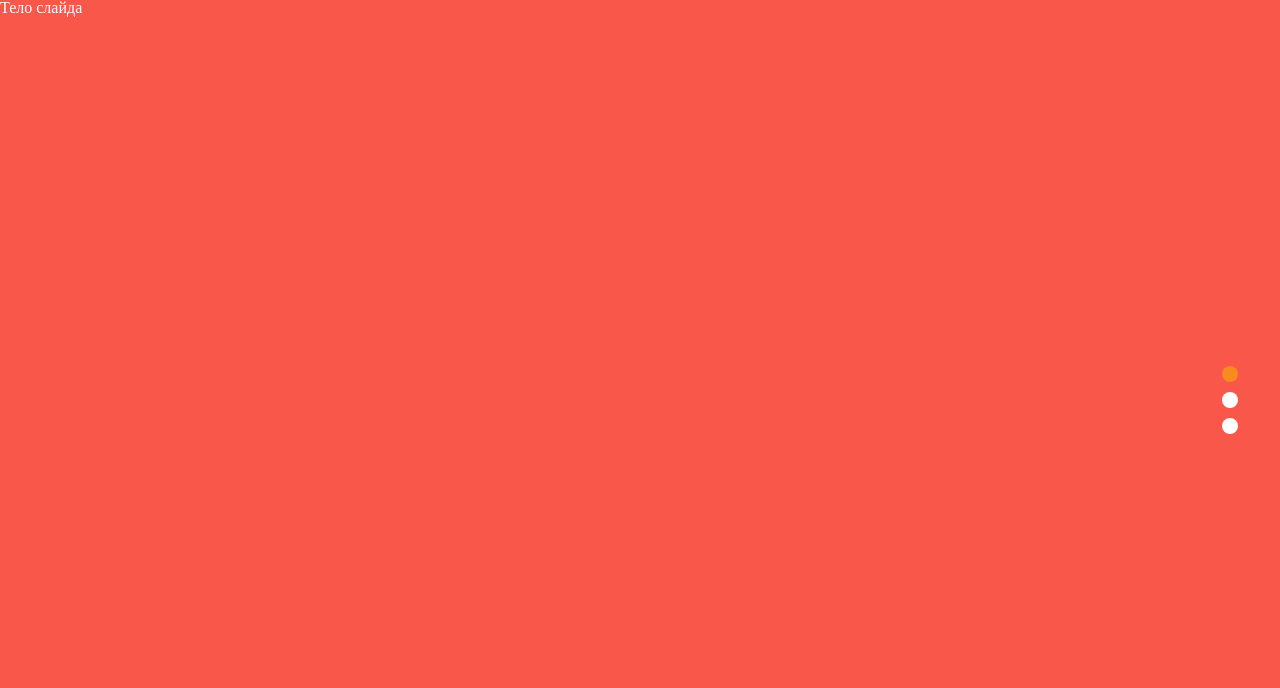
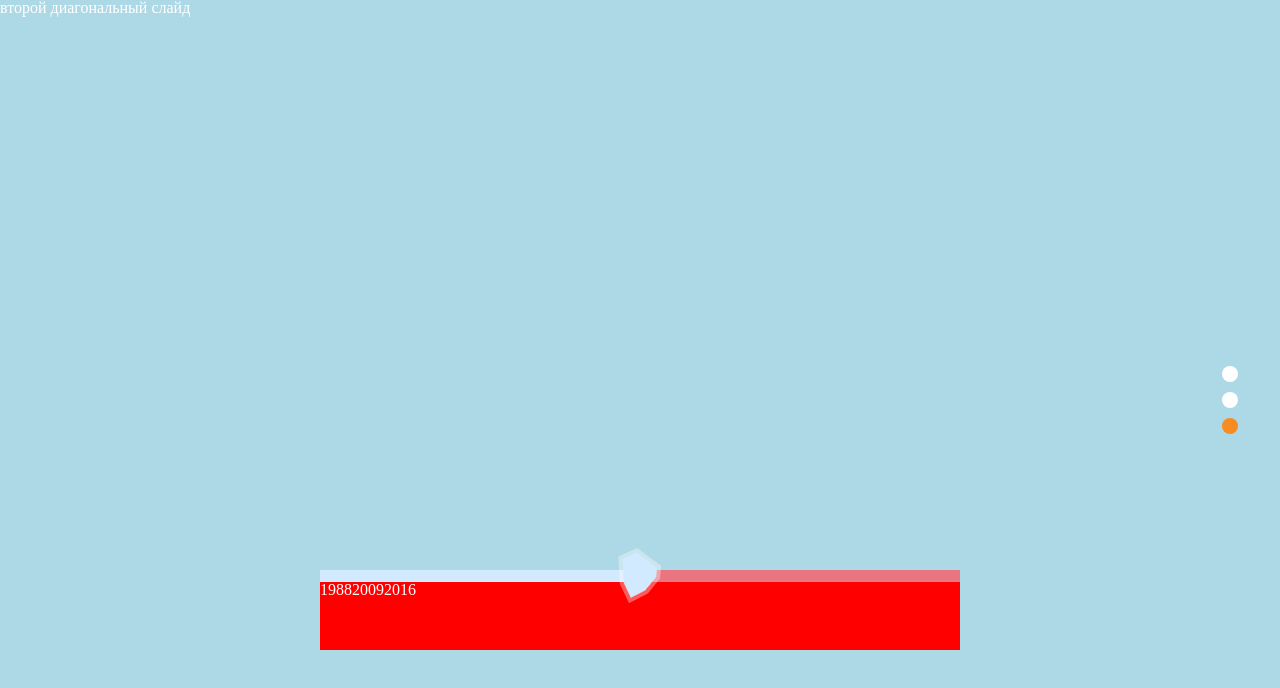
Before and after one commit to HungryOwl/therapy, a React app: page / in a window 1280 px wide. Shown: the top 688 px of the page. Built offline with nearby package versions, Linux system fonts and the light colour scheme.

Commit message:
Прототип незавершенного дрэгбара (ползунка)

```diff
--- a/package.json
+++ b/package.json
@@ -20,6 +20,7 @@
     "babel-loader": "^8.0.6",
     "classnames": "^2.2.6",
     "css-loader": "^3.4.2",
+    "file-loader": "^5.1.0",
     "html-webpack-plugin": "^3.2.0",
     "mini-css-extract-plugin": "^0.9.0",
     "style-loader": "^1.1.3",
--- a/src/components/App.js
+++ b/src/components/App.js
@@ -4,7 +4,7 @@ import Slider from './Slider/Slider'
 class App extends Component {
     render() {
         return (
-            <Slider className='slider'/>
+            <Slider/>
         );
     }
 }
--- a/src/components/BarSlider/BarSlider.js
+++ b/src/components/BarSlider/BarSlider.js
@@ -0,0 +1,74 @@
+import React, { Component } from 'react';
+import Slide from '../Slide/Slide'
+import DragBar from '../DragBar/DragBar'
+
+class BarSlider extends Component {
+    constructor() {
+        super();
+
+        this.state = { currentPage: 1 };
+
+        this.minPage = 0;
+        this.maxPage = 2;
+
+        this.sliderContent = {
+            0: 'первый диагональный слайд',
+            1: 'второй диагональный слайд',
+            2: 'третий'
+        };
+
+        this.sliderClasses = ['1988', '2009', '2016'];
+    }
+
+    get currentPage() {
+        let { currentPage } = this.state;
+        return currentPage;
+    }
+
+    set currentPage(value) {
+        this.setState({ currentPage: value });
+    }
+
+    increaseCounter = () => {
+        this.currentPage = (this.currentPage >= this.maxPage) ? this.maxPage : this.currentPage + 1;
+    };
+
+    decreaseCounter = () => {
+        this.currentPage = (this.currentPage <= this.minPage) ? this.minPage : this.currentPage - 1;
+    };
+
+    onTouchEnd = (evt) => {
+
+    };
+
+    renderSlides(slideArr) {
+        return (
+            slideArr.map((slideType, i) => (
+                <Slide key={i} slideType={slideType}>{this.sliderContent[i]}</Slide>
+            ))
+        );
+    }
+
+    render() {
+        let currentPos = this.state.currentPage * -100;
+
+        const sliderStyle = {
+            transform: `translateX(${currentPos}%)`,
+        };
+
+        return (
+            <div className='slider'>
+                <div className='slider__content slider__content--horizontal'  style={sliderStyle}>
+                    {this.renderSlides(this.sliderClasses, this.sliderContent)}
+                </div>
+                <DragBar
+                    checkpoints={this.sliderClasses}
+                    maxPage={this.sliderClasses.length - 1}
+                    currentPage={this.state.currentPage}
+                />
+            </div>
+        );
+    }
+}
+
+export default BarSlider;
--- a/src/components/DragBar/DragBar.js
+++ b/src/components/DragBar/DragBar.js
@@ -1,8 +1,15 @@
 import React, { Component } from 'react';
 
-class Bar extends Component {
+class DragBar extends Component {
     constructor(props) {
         super(props);
+
+        let { maxPage, currentPage } = this.props;
+
+        this.PIN_MAX_COORDS = 640; // максимальные координаты ползунка
+        this. PIN_MIN_COORDS = 0; // минимальные координаты ползунка
+
+        this.state = { pinCoord: this.PIN_MAX_COORDS / maxPage * currentPage };
     }
 
     renderBarValues(valuesArr) {
@@ -13,8 +20,32 @@ class Bar extends Component {
         );
     }
 
+    onTouchStart = (evt) => {
+        let touchObj = evt.changedTouches[0];
+
+        this.startX = touchObj.clientX;
+    };
+
+    onTouchMove = (evt) => {
+        let touchObj = evt.changedTouches[0];
+        console.log('onTouchMove');
+
+        // смещение
+        let shift = {
+            x: this.startX - touchObj.clientX
+        };
+
+        let pinCoord = touchObj.target.offsetLeft - shift.x;
+
+        pinCoord = (pinCoord <= this.PIN_MIN_COORDS) ? this.PIN_MIN_COORDS + 'px' : pinCoord;
+        pinCoord = (pinCoord >= this.PIN_MAX_COORDS) ? this.PIN_MAX_COORDS + 'px' : pinCoord;
+
+        this.setState({ pinCoord });
+        this.startX = touchObj.clientX;
+    };
+
     render() {
-        let position = `50%`;
+        let position = this.state.pinCoord + 'px';
 
         let pinStyles = {
             left: position
@@ -25,12 +56,12 @@ class Bar extends Component {
         };
 
         return (
-            <div className='bar'>
-                <div className='bar__line'>
-                    <div className='bar__pin' style={pinStyles}/>
-                    <div className='bar__value' style={valueStyles}/>
+            <div className='dragBar'>
+                <div className='dragBar__line'>
+                    <div className='dragBar__pin' style={pinStyles} onTouchStart={this.onTouchStart} onTouchMove={this.onTouchMove}/>
+                    <div className='dragBar__value' style={valueStyles}/>
                 </div>
-                <div className='bar__checkpoints'>
+                <div className='dragBar__checkpoints'>
                     {this.renderBarValues(this.props.checkpoints)}
                 </div>
             </div>
@@ -38,4 +69,4 @@ class Bar extends Component {
     }
 }
 
-export default Bar;
+export default DragBar;
--- a/src/components/Slide/Slide.js
+++ b/src/components/Slide/Slide.js
@@ -6,9 +6,11 @@ class Slider extends Component {
     }
 
     render() {
+        const { children } = this.props;
+
         return (
             <section className={`slide slide--${this.props.slideType}`}>
-                Тело слайда
+                {children}
             </section>
         );
     }
--- a/src/components/Slider/Slider.js
+++ b/src/components/Slider/Slider.js
@@ -1,14 +1,14 @@
 import React, { Component } from 'react';
 import Slide from '../Slide/Slide'
 import Pagination from '../Pagination'
+import BarSlider from '../BarSlider/BarSlider'
 
 class Slider extends Component {
     constructor() {
         super();
 
-        this.state = { currentPage: 0 };
+        this.state = { currentPage: 2 };
 
-        this.currentPage = 0;
         this.minPage = 0;
         this.maxPage = 2;
 
@@ -30,11 +30,13 @@ class Slider extends Component {
             down: this.decreaseCounter
         };
 
+        this.sliderContent = {
+            0: 'первый слайд',
+            1: 'второй слайд',
+            2: <BarSlider/>
+        };
+
         this.sliderClasses = ['goals', 'therapy', 'details'];
-    }
-
-    componentDidMount() {
-
     }
 
     get currentPage() {
@@ -102,10 +104,10 @@ class Slider extends Component {
         this.swipeDirection = null;
     };
 
-    renderSlides(slideArr) {
+    renderSlides(slideArr, slideContent) {
         return (
             slideArr.map((slideType, i) => (
-                <Slide key={i} slideType={slideType}/>
+                <Slide key={i} slideType={slideType}>{slideContent[i]}</Slide>
             ))
         );
     }
@@ -128,8 +130,7 @@ class Slider extends Component {
                      onTouchEnd={this.onTouchEnd}
                      style={sliderStyle}>
 
-                    {this.renderSlides(this.sliderClasses)}
-
+                    {this.renderSlides(this.sliderClasses, this.sliderContent)}
                 </div>
                 <Pagination amount={this.maxPage + 1} activeNumber={this.state.currentPage} onClick={this.onPaginationItemClick}/>
             </div>
--- a/src/styles/dragBar/dragBar.styl
+++ b/src/styles/dragBar/dragBar.styl
@@ -1,4 +1,4 @@
-.bar
+.dragBar
   position: absolute;
   bottom: 150px;
   left: 50%;
--- a/src/styles/main.styl
+++ b/src/styles/main.styl
@@ -1,14 +1,14 @@
 @import 'reset.css';
-@import 'pagination/pagination.styl';
-@import 'slider/slider.styl';
+@import './pagination/pagination.styl';
+@import './slider/slider.styl';
 @import './slide/slide.styl';
+@import 'dragBar/dragBar.styl';
 
 html,
 body,
 .root
   height: 100%;
 
-
 body,
 .root
   overflow: hidden;
--- a/src/styles/slide/slide.styl
+++ b/src/styles/slide/slide.styl
@@ -10,4 +10,4 @@
   background-color: lightpink;
 
 .slide.slide--details
-  background-color: lightskyblue;
+  background-color: lightblue;
--- a/src/styles/slider/slider.styl
+++ b/src/styles/slider/slider.styl
@@ -1,9 +1,16 @@
 .slider
   width 100%;
   height 100%;
+  position: relative
 
   &__content
     width 100%;
     height 100%;
     overflow: visible;
     transition: all 0.5s ease;
+
+  &__content--horizontal
+    display: flex;
+
+    .slide
+      flex-shrink: 0;
```
Also changed, not shown: src/assets/images/pin.png (added), 1 other file (tests, documents, lock files or other folders).
